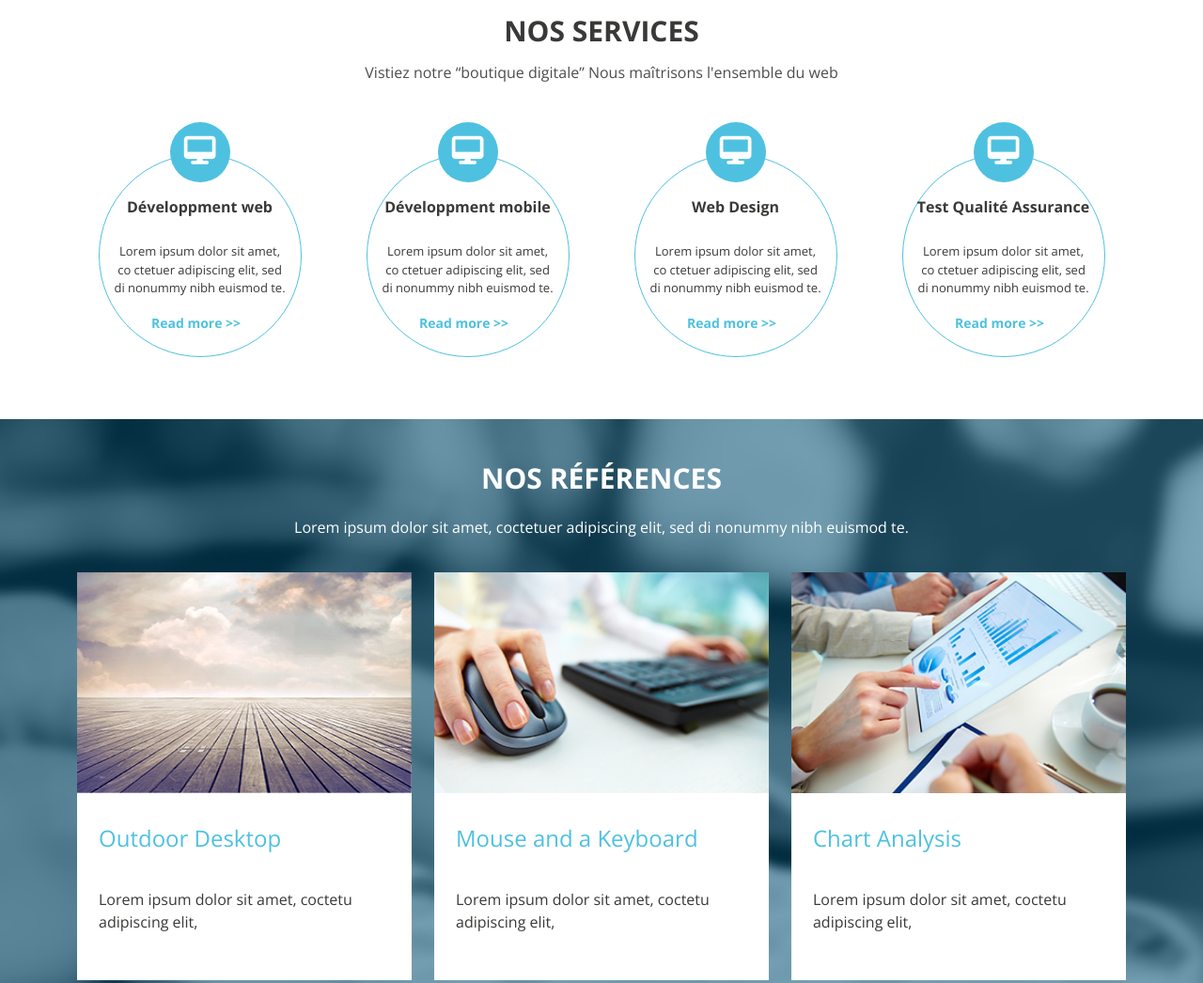
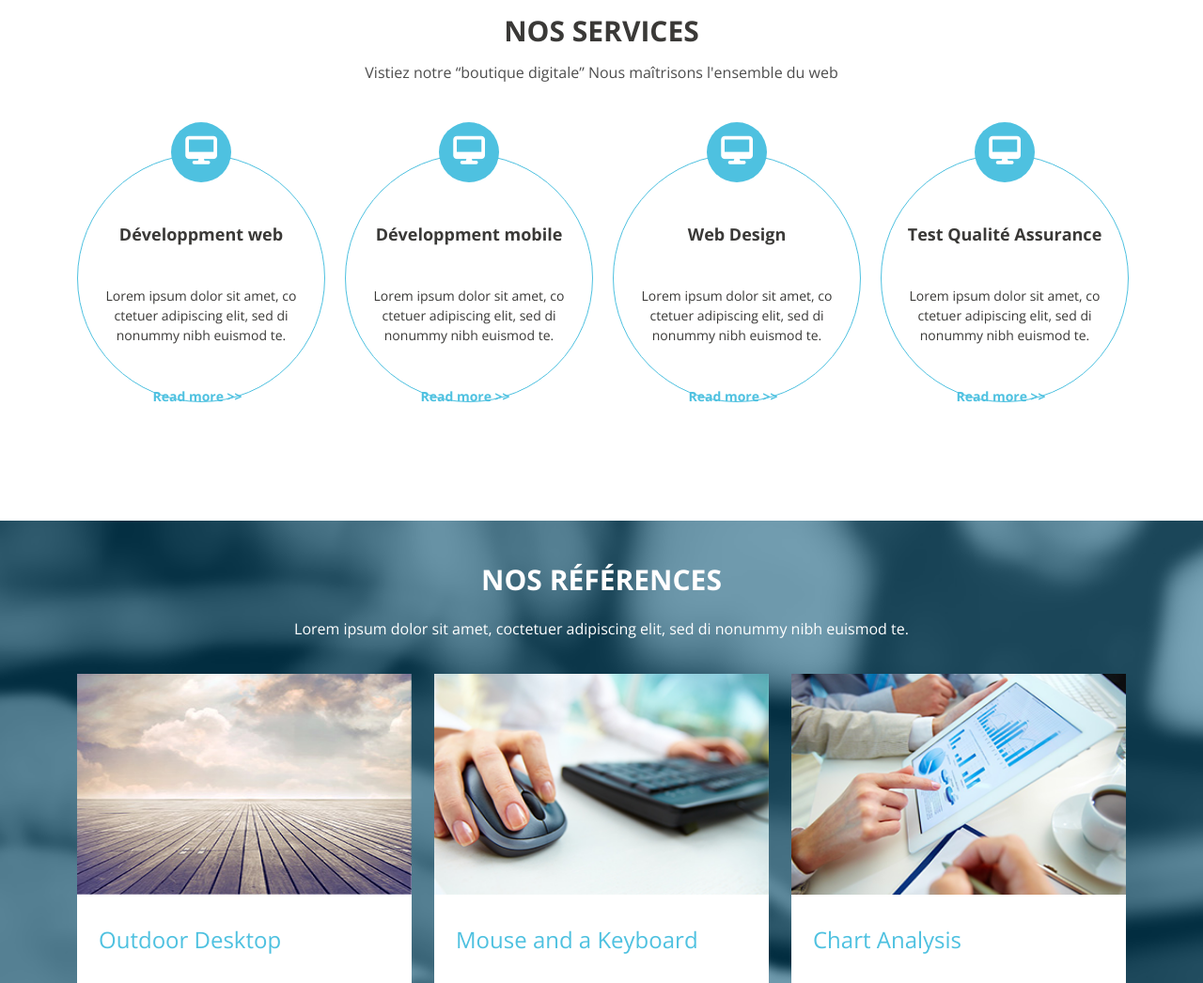
Before and after one commit to tarunmungurah/Test-Senior, a website with bundled scripts: page index_test_senior.html in a window 1280 px wide. Shown: the part 740-1786 px from the top of the page at 94% size. Built offline with nearby package versions, Linux system fonts and the light colour scheme.

Commit message:
07/10/22

```diff
--- a/src/scss/block/_newsletter.scss
+++ b/src/scss/block/_newsletter.scss
@@ -19,5 +19,6 @@
         height: 43px;
         border-radius: 0;
         margin-bottom: 16px;
+        border: 1px solid $cloud;
     }
 }
--- a/src/scss/block/_services.scss
+++ b/src/scss/block/_services.scss
@@ -19,39 +19,29 @@
 }
 
 .services-item {
-    .fa {
-        margin-top: 15px;
-    }
 
+    padding: 64px 0 45px 0;
     position: relative;
     border: 1px solid $blue;
     border-radius: 50%;
     aspect-ratio: 1 / 1;
-    width: 262px;
-    height: 262px;
-    margin-bottom: 50px;
+    width: 264px;
+    height: 264px;
+    margin-bottom: 60px;
     margin-left: auto;
     margin-right: auto;
 
-    @include media-breakpoint-up(lg) {
-        margin-bottom: 0;
-        width: 216px;
-        height: 216px;
+    .fa {
+        margin-top: 15px;
     }
 
     &__type {
         font-size: 18px;
         font-family: $Open-sans;
         color: $tuatara;
-        margin-bottom: 18px;
-        font-weight: $bold;
-        margin-top: 62px;
-
-        @include media-breakpoint-up(lg) {
-            font-size: 16px;
-            margin-bottom: 18px;
-            margin-top: 35px;
-        }
+        margin-bottom: 35px;
+        font-weight: 700;
+        // margin-top: 62px;
     }
 
     &__text {
@@ -60,11 +50,6 @@
         color: $tuatara;
         margin-bottom: 43px;
         padding: 0 15px;
-
-        @include media-breakpoint-up(lg) {
-            font-size: 13px;
-            margin-bottom: 15px;
-        }
     }
 
     &__icons {
@@ -83,7 +68,6 @@
         left: 0;
         right: 0;
         margin: 0 auto;
+
     }
-
-    @include media-breakpoint-up(lg) {}
 }
--- a/src/scss/helpers/_variables.scss
+++ b/src/scss/helpers/_variables.scss
@@ -10,7 +10,8 @@ $colors: (
   firefly: #0b1a26,
   gallery: #EBEBEB,
   dove-gray: #696969,
-  woodsmoke: #161b1d
+  woodsmoke: #161b1d,
+  cloud: #c7c5c1
 );
 
 $size: (
@@ -44,6 +45,8 @@ $firefly: map-get($colors, firefly);
 $gallery: map-get($colors, gallery);
 $dove-gray: map-get($colors, dove-gray);
 $woodsmoke: map-get($colors, woodsmoke);
+$cloud: map-get($colors, cloud);
+
 
 
 
--- a/src/scss/layout/_header.scss
+++ b/src/scss/layout/_header.scss
@@ -4,17 +4,15 @@ nav {
     top: 0;
     left: 0;
     z-index: 4;
-
     // &.sticky {
     //  //   padding: 5px 100px;
     //     background: $black;
     // }
 }
 
-
-.sticky{
+.sticky {
     background: $black;
-    padding: 10px 0;
+    padding: 20px 0;
 }
 
 .nav-container {
--- a/src/scss/layout/_navigation.scss
+++ b/src/scss/layout/_navigation.scss
@@ -19,7 +19,7 @@ header {
 .top-nav {
     display: flex;
     justify-content: flex-end;
-    font-size: 15px;
+    font-size: 12px;
 
     &__list {
         color: $white;
```
Also changed, not shown: dist/css/main.min.css.
